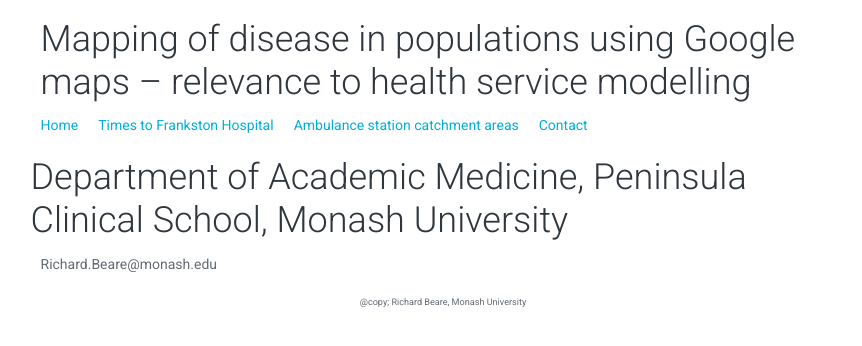
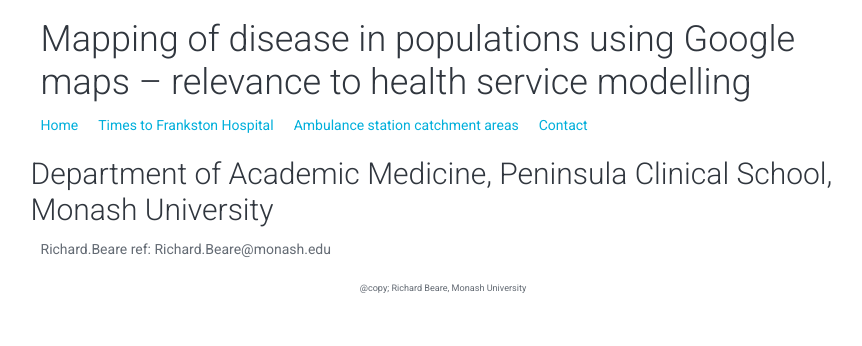
Before and after one commit to richardbeare/PeninsulaHealthRsWk2016, a Jekyll site: the page built from contact/index.md, in a window 1280 px wide. Shown: the top 346 px of the page, without its empty margins (197-1059 px from the left). Built offline with Jekyll 4.4.1, drawn with Linux system fonts in a browser that asks for light colours.

Commit message:
email link

```diff
--- a/contact/index.md
+++ b/contact/index.md
@@ -5,8 +5,8 @@
 
 <br>
 
-# Department of Academic Medicine, Peninsula Clinical School, Monash University
+## Department of Academic Medicine, Peninsula Clinical School, Monash University
 
 <section class="content">
 
-Richard.Beare@monash.edu
+Richard.Beare ref: Richard.Beare@monash.edu
```
